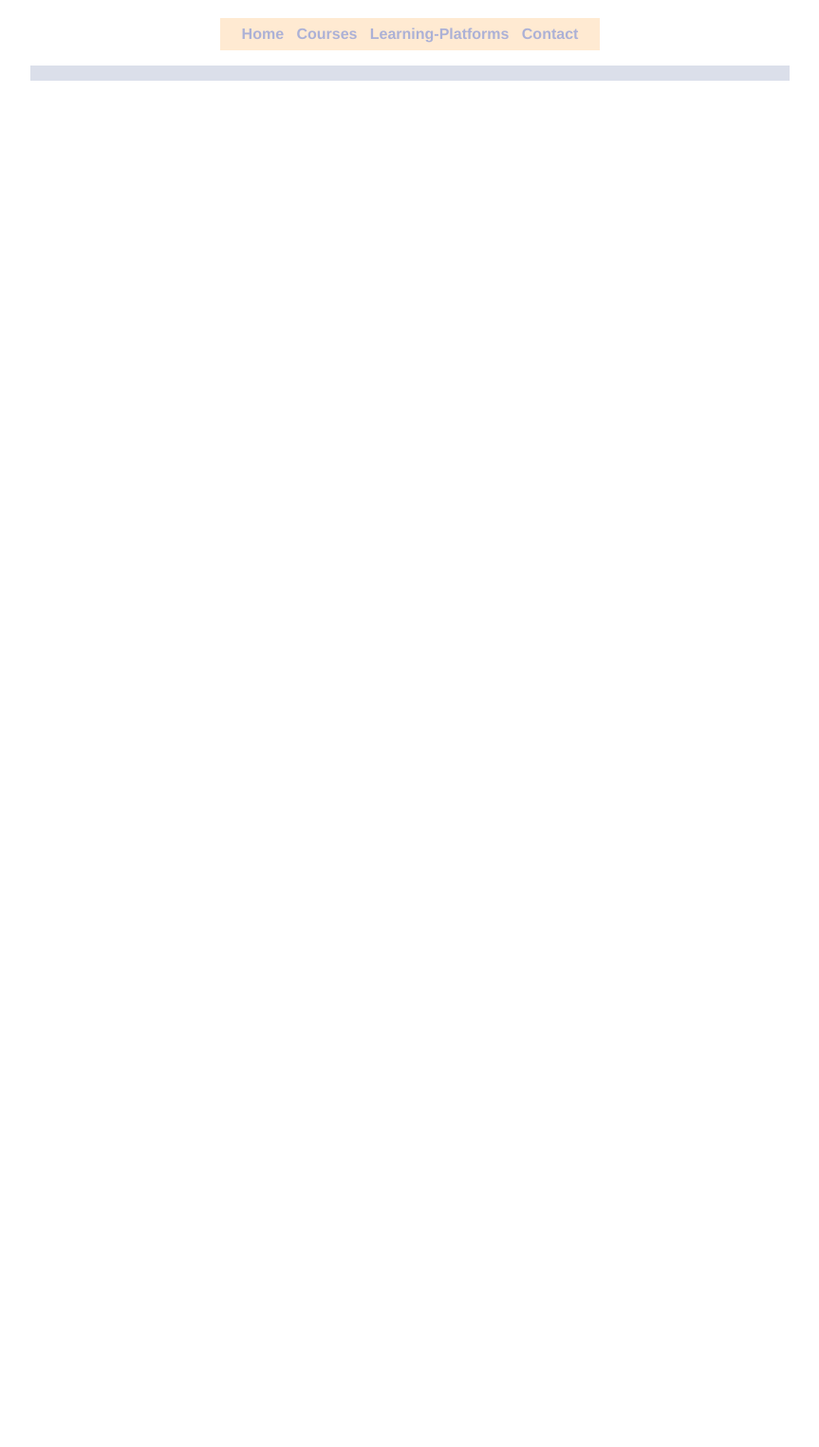
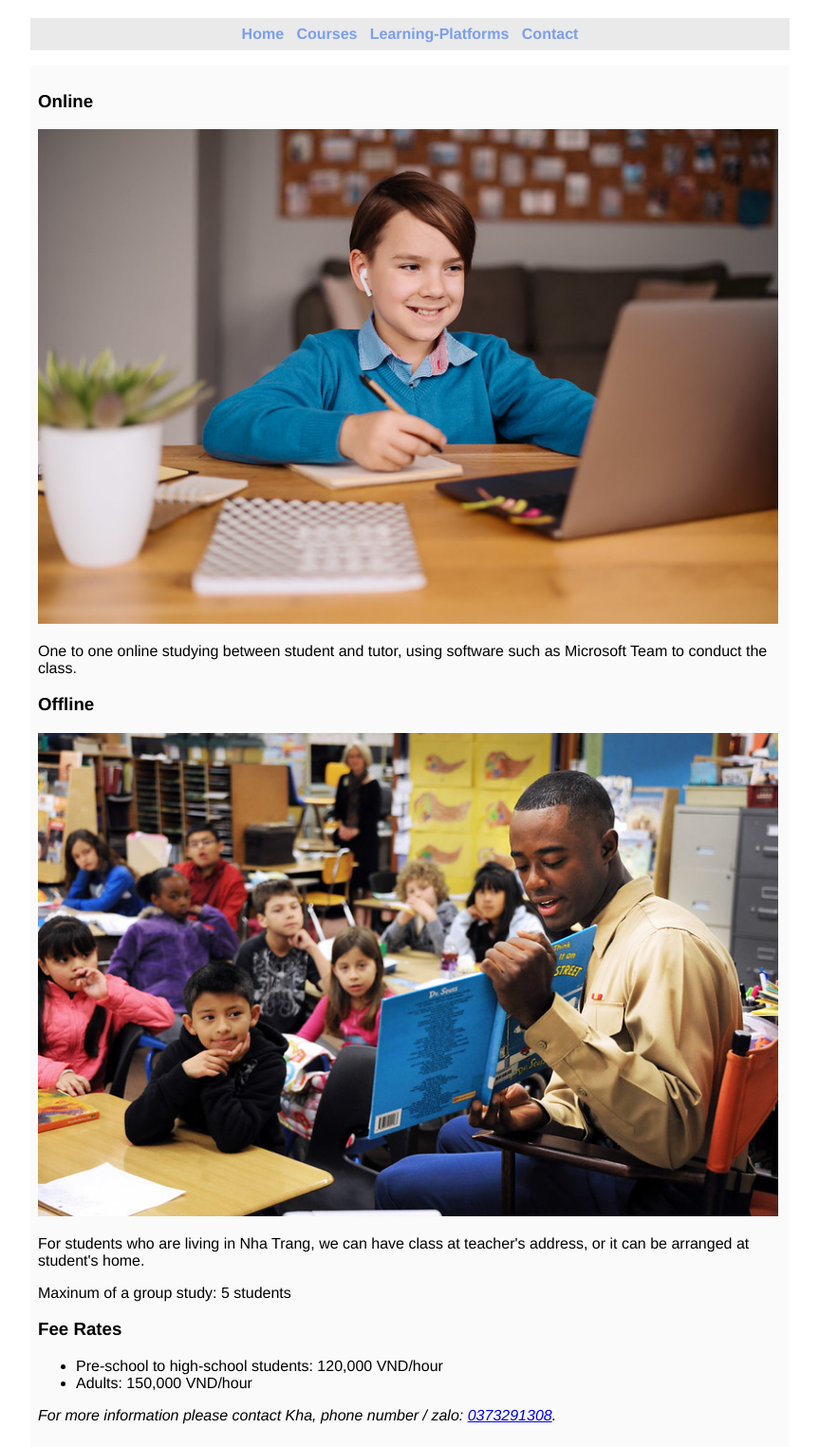
Before and after one commit to khatran079/EnglishTeaching, a plain HTML site: page learningplatform.html in a window 1280 px wide. Shown: the part 61-1585 px from the top of the page at 95% size, without its empty margins (208-1071 px from the left). Before the commit the page ends 800 px from the top, so only its background shows below. Drawn offline with Linux system fonts and the light colour scheme.

Commit message:
This version I have updated more photos and information of courses

```diff
--- a/learningplatform.html
+++ b/learningplatform.html
@@ -9,8 +9,20 @@
         <h1>Ant English</h1>
         <nav><a href = "index.html">Home</a> &nbsp; <a href = "courses.html">Courses</a> &nbsp; <a href ="learningplatform.html">Learning-Platforms</a> &nbsp; <a href = "contact.html"> Contact</a></nav>
         <main>
+            <h3>Online</h3>
+            <img src="OnlineClass1.jpg" alt="Online Class" width="780">
+            <p>One to one online studying between student and tutor, using software such as Microsoft Team to conduct the class.</p>
+            <h3>Offline</h3>
+            <img src="OfflineClass.jpg" alt="Offline Class" width="780">
+            <p>For students who are living in Nha Trang, we can have class at teacher's address, or it can be arranged at student's home.</p>
+            <p>Maxinum of a group study: 5 students</p>
+            <h3>Fee Rates</h3>
+            <ul>
+                <li>Pre-school to high-school students: 120,000 VND/hour</li>
+                <li>Adults: 150,000 VND/hour</li>
+            </ul>
 
-
+            <p style="font-style: italic;">For more information please contact Kha, phone number / zalo: <a href="tel: +84373291308">0373291308</a>.</p>
 
 
         </main>
--- a/stylesheet.css
+++ b/stylesheet.css
@@ -7,10 +7,8 @@ body {
 
 nav {
     text-align: center;
-    font-weight: bold;
-    background-color: #FFEAD2 ;
-    margin: 0 auto;
-    max-width: 25em;
+    /* font-weight: bold; */
+    background-color: rgb(234, 234, 234) ;
     padding-bottom: 0.5em;
     padding-top: 0.5em;
 
@@ -18,7 +16,8 @@ nav {
 }
 nav a{
     text-decoration: none;
-    color: #ACB1D6;;
+    color: rgb(123, 158, 238);
+    font-weight: bold;
 }
 
 h1 {
@@ -31,13 +30,13 @@ h2 {
     font-family: Verdana, sans-serif;
 }
 
-li {
+.course {
     font-weight: bold;
     padding-bottom: 1em;
 }
 
 main {
-    background-color: #DBDFEA;
+    background-color:rgb(250, 250, 250);
     padding: 0.5em;
     margin-top: 1em;
 
```
Also changed, not shown: contact.html (+1 -1 lines), courses.html (+6 -6 lines), index.html (+6 -5 lines), AboutMe.jpg (added), OfflineClass.jpg (added), OnlineClass.jpg (added), OnlineClass1.jpg (added).
